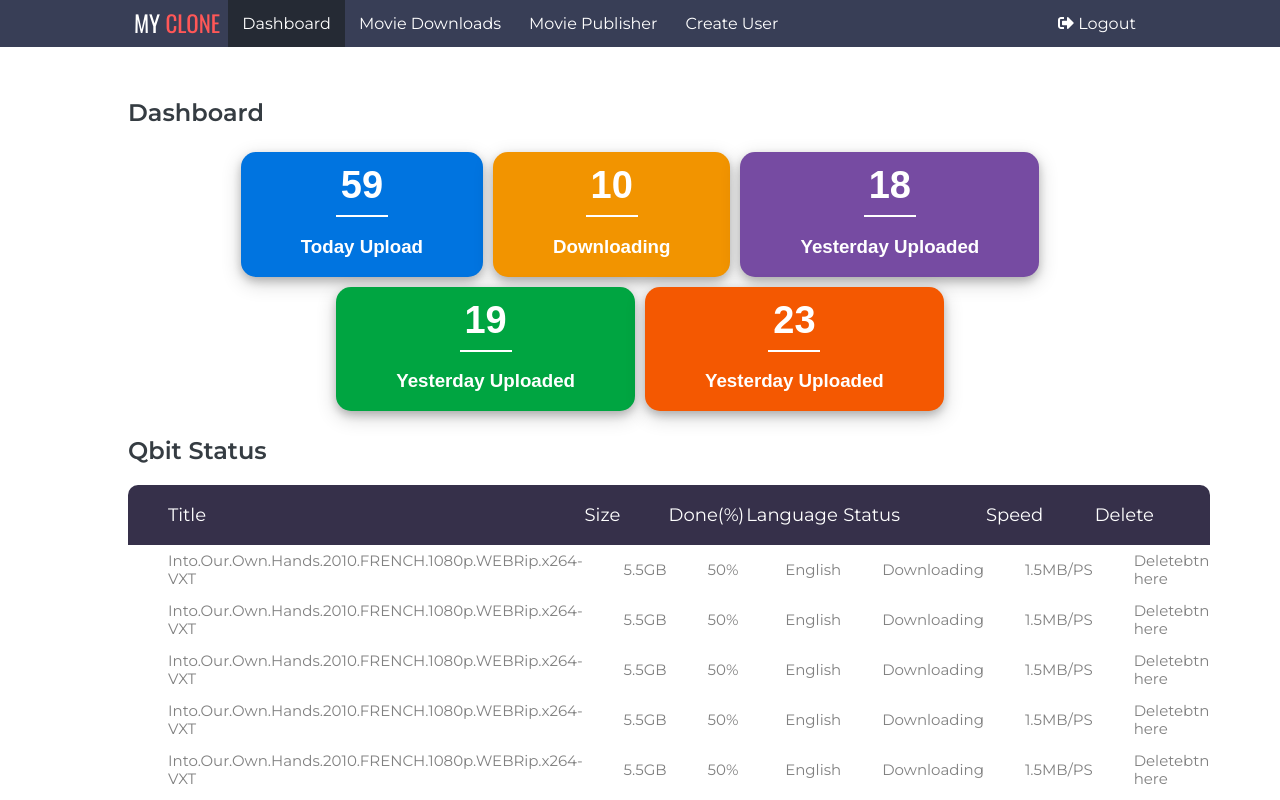
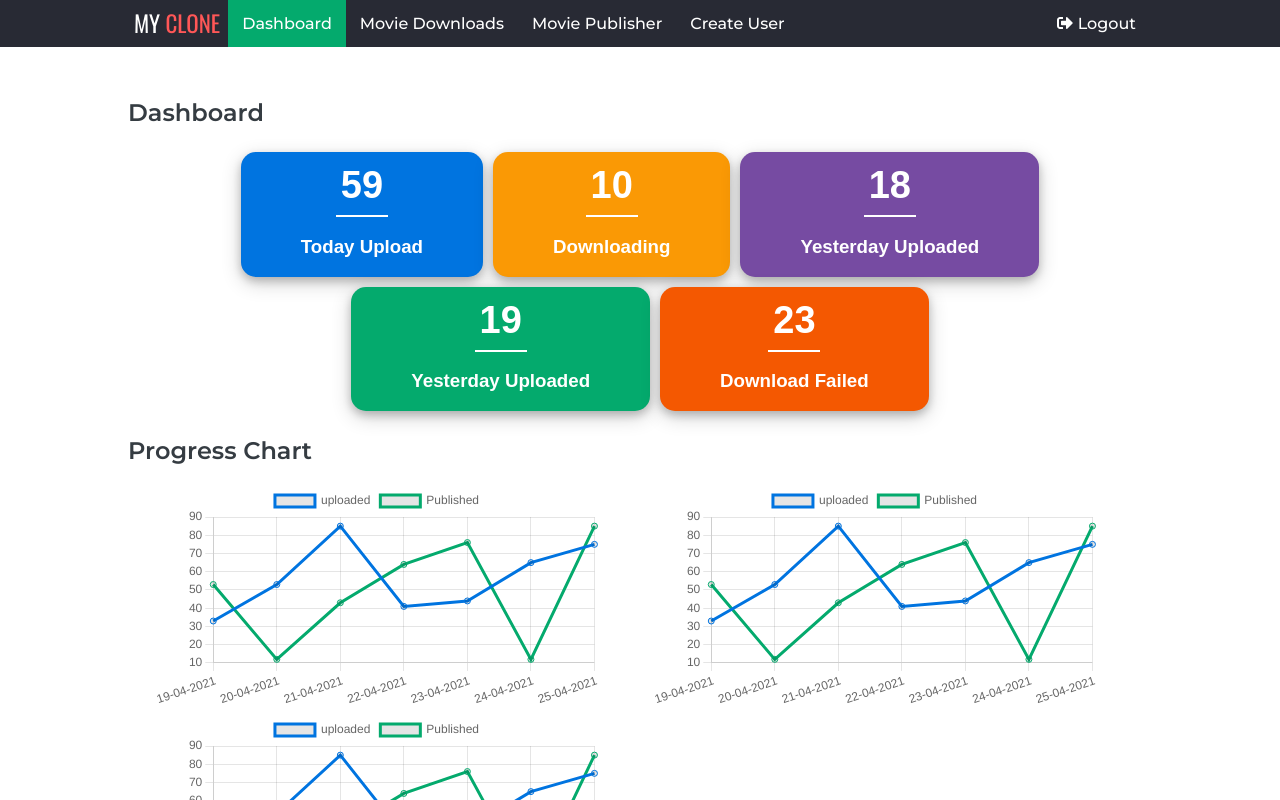
Before and after one commit to mdshemul48/MY-CLONE, a React (Create React App) app in the folder frontend/: page / in a window 1280 px wide. Shown: the top 800 px of the page. Built offline with nearby package versions, Linux system fonts and the light colour scheme.

Commit message:
adding chart

```diff
--- a/frontend/package.json
+++ b/frontend/package.json
@@ -9,7 +9,9 @@
     "@testing-library/jest-dom": "^5.11.10",
     "@testing-library/react": "^11.2.6",
     "@testing-library/user-event": "^12.8.3",
+    "chart.js": "^3.2.0",
     "react": "^17.0.2",
+    "react-chartjs-2": "^3.0.2",
     "react-dom": "^17.0.2",
     "react-router-dom": "^5.2.0",
     "react-scripts": "4.0.3",
--- /dev/null
+++ b/frontend/src/Dashboard/components/MainChart.css
@@ -0,0 +1,4 @@
+.StatusChart {
+  display: inline-block;
+  margin: 0 24px;
+}
--- /dev/null
+++ b/frontend/src/Dashboard/components/MainChart.js
@@ -0,0 +1,14 @@
+import React from "react";
+
+import "./MainChart.css";
+import StatusChart from "./StatusChart";
+const MainChart = () => {
+  return (
+    <div className="all-chart">
+      <StatusChart />
+      <StatusChart />
+      <StatusChart />
+    </div>
+  );
+};
+export default MainChart;
--- a/frontend/src/Dashboard/components/MainStatusArea.js
+++ b/frontend/src/Dashboard/components/MainStatusArea.js
@@ -18,7 +18,7 @@ export default function MainStatusArea(props) {
           countValue="10"
           statusTitle="Downloading"
           className="total-uploaded"
-          background="#f29400"
+          background="#fa9905"
         />
         <StatusCard
           countValue="18"
@@ -29,12 +29,12 @@ export default function MainStatusArea(props) {
         <StatusCard
           countValue="19"
           statusTitle="Yesterday Uploaded"
-          className="total-uploaded"
-          background="#00a541"
+          className="Total uploaded"
+          background="#04aa6d"
         />
         <StatusCard
           countValue="23"
-          statusTitle="Yesterday Uploaded"
+          statusTitle="Download Failed"
           className="total-uploaded"
           background="#f45801"
         />
--- a/frontend/src/Dashboard/components/QbitDownloadTable.css
+++ b/frontend/src/Dashboard/components/QbitDownloadTable.css
@@ -12,6 +12,7 @@
   width: 100%;
   margin: 0 auto;
   position: relative;
+  box-shadow: 0 4px 8px 0 rgb(0 0 0 / 20%), 0 6px 20px 0 rgb(0 0 0 / 19%);
 }
 .full-table * {
   position: relative;
--- /dev/null
+++ b/frontend/src/Dashboard/components/StatusChart.css
@@ -0,0 +1,3 @@
+.StatusChart {
+  width: 450px;
+}
--- /dev/null
+++ b/frontend/src/Dashboard/components/StatusChart.js
@@ -0,0 +1,39 @@
+import React from "react";
+
+import { Line } from "react-chartjs-2";
+
+import "./StatusChart.css";
+const StatusChart = (props) => {
+  const data = {
+    labels: [
+      "19-04-2021",
+      "20-04-2021",
+      "21-04-2021",
+      "22-04-2021",
+      "23-04-2021",
+      "24-04-2021",
+      "25-04-2021",
+    ],
+    datasets: [
+      {
+        label: "uploaded",
+        data: [33, 53, 85, 41, 44, 65, 75],
+        fill: false,
+        borderColor: "#0074e0",
+      },
+      {
+        label: "Published",
+        data: [53, 12, 43, 64, 76, 12, 85],
+        fill: false,
+        borderColor: "rgb(4, 170, 109,1)",
+      },
+    ],
+  };
+  return (
+    <div className={`StatusChart ${props.className}`}>
+      <Line data={data} />
+    </div>
+  );
+};
+
+export default StatusChart;
--- a/frontend/src/Dashboard/components/TableTd.css
+++ b/frontend/src/Dashboard/components/TableTd.css
@@ -6,9 +6,12 @@
   font-weight: unset;
   height: 50px;
 }
+tr:nth-child(even) {
+  background-color: #f5f5f5;
+}
+.table-content {
+  padding-left: 0;
+}
 .column1 {
   padding-left: 40px;
 }
-.table-content {
-  padding-left: 40px;
-}
--- a/frontend/src/Dashboard/components/TableTd.js
+++ b/frontend/src/Dashboard/components/TableTd.js
@@ -4,15 +4,15 @@ import "./TableTd.css";
 export default function TableTd() {
   return (
     <tr className="contant-table">
-      <td className="table-content">
+      <td className="table-content column1">
         Into.Our.Own.Hands.2010.FRENCH.1080p.WEBRip.x264-VXT
       </td>
-      <td className="table-content column1">5.5GB</td>
-      <td className="table-content column2">50%</td>
-      <td className="table-content column3">English</td>
-      <td className="table-content column4">Downloading</td>
-      <td className="table-content column5">1.5MB/PS</td>
-      <td className="table-content column6">Deletebtn here</td>
+      <td className="table-content column2">5.5GB</td>
+      <td className="table-content column3">50%</td>
+      <td className="table-content column4">English</td>
+      <td className="table-content column5">Downloading</td>
+      <td className="table-content column6">1.5MB/PS</td>
+      <td className="table-content column7">Deletebtn here</td>
     </tr>
   );
 }
--- a/frontend/src/Dashboard/pages/Dashboard.js
+++ b/frontend/src/Dashboard/pages/Dashboard.js
@@ -4,18 +4,19 @@ import React from "react";
 import MainStatusArea from "../components/MainStatusArea";
 import Title from "../../shared/components/UIElements/Title";
 import QbitDownloadTable from "../components/QbitDownloadTable";
+import MainChart from "../components/MainChart";
 // importing castom css
 import "./Dashboard.css";
 const Dashboard = (props) => {
   return (
-    <React.Fragment>
     <div className="full-dashboard">
       <Title className="main-title">Dashboard</Title>
       <MainStatusArea />
+      <Title className="status-chart">Progress Chart</Title>
+      <MainChart />
       <Title className="qbit-status">Qbit Status</Title>
       <QbitDownloadTable />
     </div>
-    </React.Fragment>
   );
 };
 export default Dashboard;
--- a/frontend/src/shared/components/navigation/MainNavigation.css
+++ b/frontend/src/shared/components/navigation/MainNavigation.css
@@ -1,7 +1,7 @@
 @import url("https://fonts.googleapis.com/css2?family=Oswald:wght@200;300;400;500;600;700&display=swap");
 
 .top-nav {
-  background-color: #383e56;
+  background-color: #282a34;
 }
 
 .logo-and-nav {
--- a/frontend/src/shared/components/navigation/NavLink.css
+++ b/frontend/src/shared/components/navigation/NavLink.css
@@ -3,7 +3,6 @@
   margin: 0 auto 0;
   padding: 0;
   overflow: hidden;
-  background-color: #383e56;
   width: 90%;
 }
 .menu-item {
@@ -16,14 +15,14 @@
   text-align: center;
   padding: 14px;
   font-family: "Montserrat", sans-serif;
-  font-weight: 400;
+  font-weight: 500;
 }
 .menu-link:hover {
   background-color: #272121;
   color: #f6f6f6;
 }
 .active {
-  background-color: #252a34;
+  background-color: #04aa6d !important;
 }
 .logout {
   float: right;
```
Also changed, not shown: 1 other file (tests, documents, lock files or other folders). Lines whose indentation alone changed are shown as unchanged.
